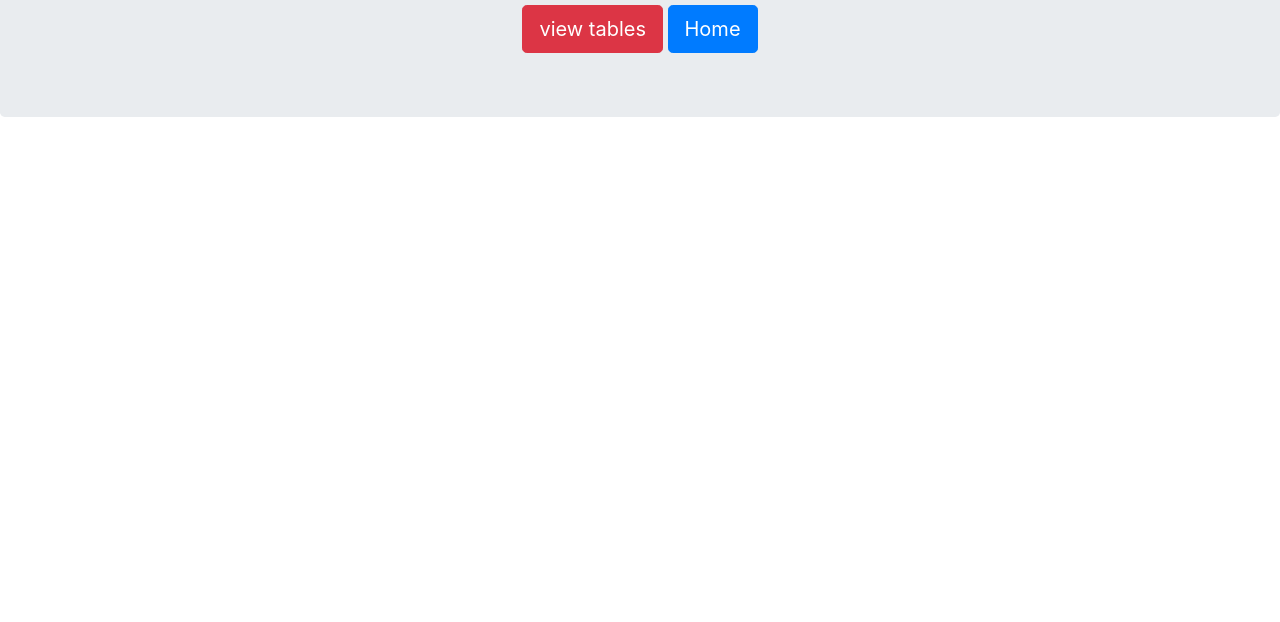
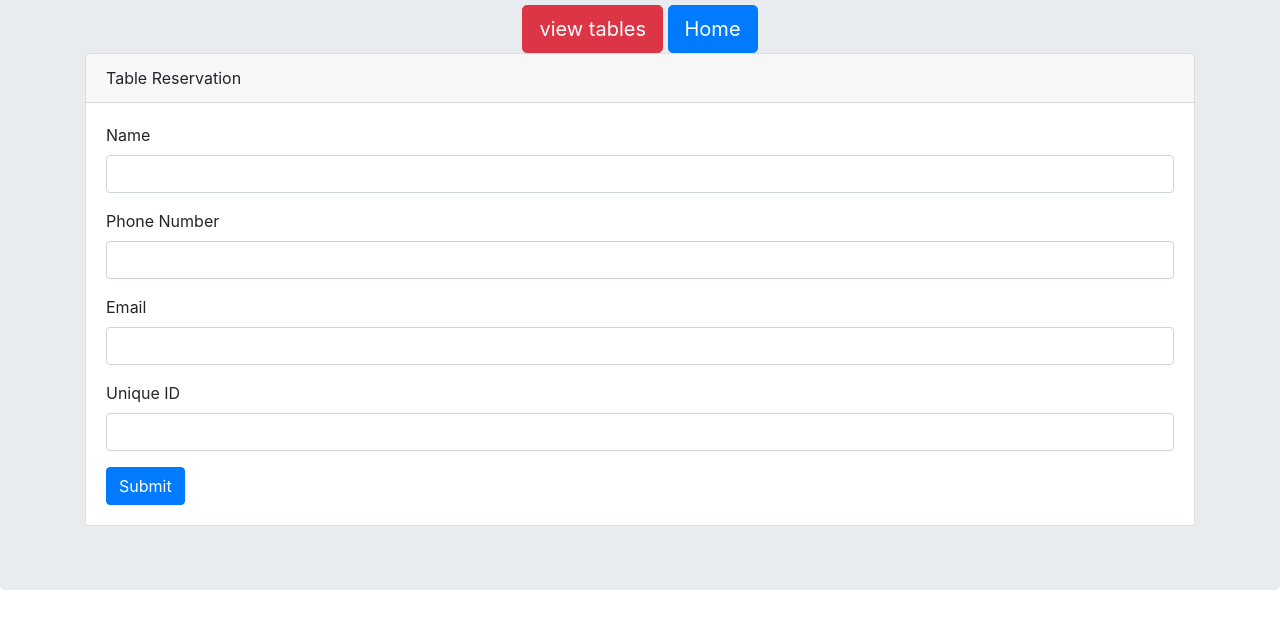
Before and after one commit to Eddsonblanco/Hot-Restaurant, a website: page reservation.html in a window 1280 px wide. Shown: the part 222-844 px from the top of the page. Before the commit the page ends 800 px from the top, so only its background shows below. Drawn offline with nearby package versions, Linux system fonts and the light colour scheme.

Commit message:
home reserved and view conected

```diff
--- a/reservation.html
+++ b/reservation.html
@@ -25,8 +25,37 @@
                     <a class="btn btn-primary btn-lg" href="./index.html" role="button">Home</a>
                 </div>
             </div>
+            <div class="card">
+                    <div class="card-header">
+                      Table Reservation
+                    </div>
+                    <div class="card-body">
+                      <form role="form">
+                        <div class="form-group">
+                          <label for="reserve-name">Name</label>
+                          <input type="text" class="form-control" id="reserve-name">
+                        </div>
+                        <div class="form-group">
+                          <label for="reserve-phone">Phone Number</label>
+                          <input type="text" class="form-control" id="reserve-phone">
+                        </div>
+                        <div class="form-group">
+                          <label for="reserve-email">Email</label>
+                          <input type="text" class="form-control" id="reserve-email">
+                        </div>
+                        <div class="form-group">
+                          <label for="reserve-unique-id">Unique ID</label>
+                          <input type="text" class="form-control" id="reserve-unique-id">
+                        </div>
+                        <button type="submit" class="btn btn-primary submit">Submit</button>
+                      </form>
+                    </div>
+            </div>
         </div>
     </div>
 
+
+
+
 </body>
 </html>
```
Also changed, not shown: view.html (+26 -2 lines).
